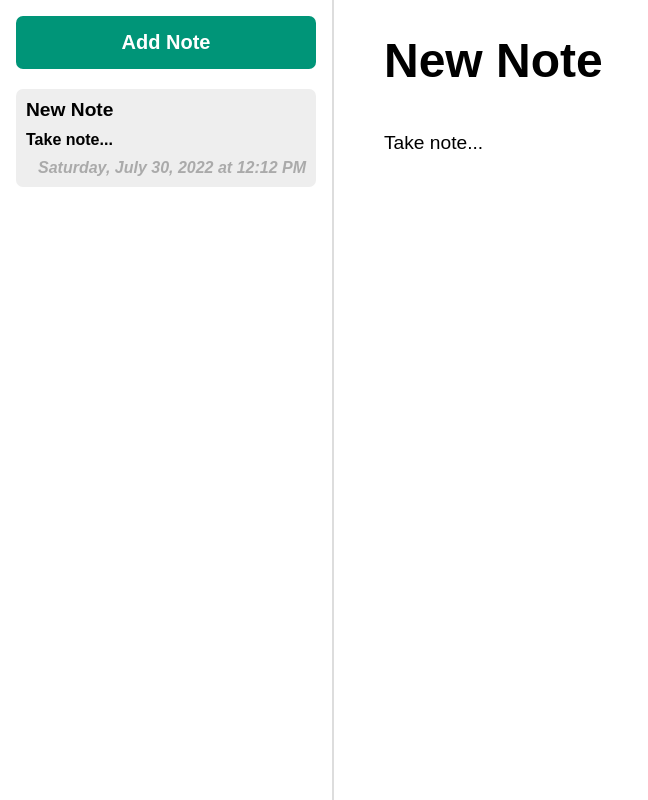
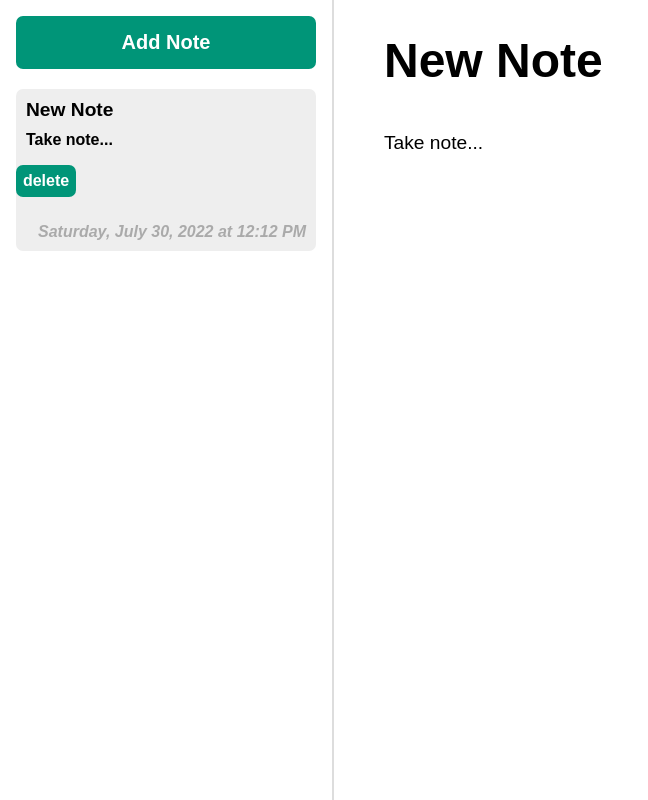
Before and after one commit to rajnikantkori395/NotesApp, a plain HTML site: page task1.html in a window 1280 px wide. Both pictures are taken after a click on the button "Add Note". Shown: the whole page, without its empty margins (0-648 px from the left). Drawn offline with Linux system fonts and the light colour scheme.

Commit message:
new delete button added

```diff
--- a/js/NotesView.js
+++ b/js/NotesView.js
@@ -46,6 +46,7 @@ export default class NotesView {
                     ${body.substring(0, MAX_BODY_LENGTH)}
                     ${body.length > MAX_BODY_LENGTH ? "..." : ""}
                 </div>
+                <button class="notes__delete" data-delete-id="${id}">delete</button>
                 <div class="notes__small-updated">
                     ${updated.toLocaleString(undefined, { dateStyle: "full", timeStyle: "short" })}
                 </div>
@@ -79,6 +80,16 @@ export default class NotesView {
                 }
             });
         });
+
+        notesListContainer.querySelectorAll(".notes__delete").forEach(noteListItem => {
+            noteListItem.addEventListener("click", () => {
+                const doDelete = confirm("Are you sure you want to delete this note?");
+
+                if (doDelete) {
+                    this.onNoteDelete(noteListItem.dataset.deleteId);
+                }
+            });
+        });
     }
 
     updateActiveNote(note) {
--- a/main.css
+++ b/main.css
@@ -93,3 +93,17 @@ body {
     margin-top: 2em;
     resize: none;
 }
+
+.notes__delete {
+    background: #009578;
+    border: none;
+    border-radius: 7px;
+    color: #ffffff;
+    cursor: pointer;
+    font-size: 1em;
+    font-weight: bold;
+    margin-bottom: 1em;
+    margin-top: 1em;
+    padding: 0.45em 0;
+    width: 20%;
+}
```
